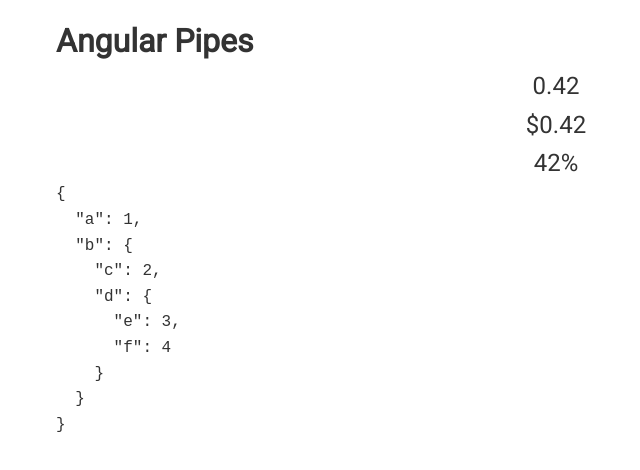
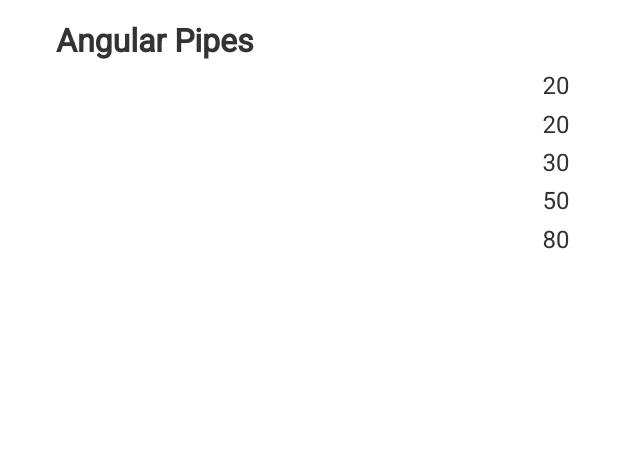
Before and after one commit to yakidan/Angular, an Angular app in the folder Angular/Practise/basics-and-syntax/angular-basics/: page / in a window 1280 px wide. Shown: the top 470 px of the page, without its empty margins (84-724 px from the left). Built offline with nearby package versions, Linux system fonts and the light colour scheme.

Commit message:
Pipes: Create own Pipe

```diff
--- a/Angular/Practise/basics-and-syntax/angular-basics/src/app/app.component.html
+++ b/Angular/Practise/basics-and-syntax/angular-basics/src/app/app.component.html
@@ -1,16 +1,9 @@
 <div class="container">
   <h1>Angular Pipes</h1>
-  <!--  https://angular.io/api/common/DatePipe-->
-  <p>
-    {{float}}
-  </p>
-  <p>
-    {{float| currency}}
-  </p>
-  <p>
-    {{float|percent}}
-  </p>
-
-  <pre>{{obj|json}}</pre>
+  <p>{{10 | mult}}</p>
+  <p>{{10 | mult:2}}</p>
+  <p>{{10 | mult:3}}</p>
+  <p>{{10 | mult:5}}</p>
+  <p>{{10 | mult:8}}</p>
 
 </div>
--- a/Angular/Practise/basics-and-syntax/angular-basics/src/app/app.module.ts
+++ b/Angular/Practise/basics-and-syntax/angular-basics/src/app/app.module.ts
@@ -3,11 +3,12 @@
 
 import {AppComponent} from './app.component';
 import {FormsModule} from '@angular/forms';
+import {MultByPipe} from "./pipes/mult-by.pipe";
 
 @NgModule({
   declarations: [
     AppComponent,
-
+    MultByPipe
   ],
   imports: [
     BrowserModule,
--- /dev/null
+++ b/Angular/Practise/basics-and-syntax/angular-basics/src/app/pipes/mult-by.pipe.ts
@@ -0,0 +1,9 @@
+import {Pipe, PipeTransform} from "@angular/core";
+
+@Pipe({name: 'mult'})
+export class MultByPipe implements PipeTransform {
+  transform(num: any, pow: number = 2): number {
+    return num * pow
+  }
+
+}
```
